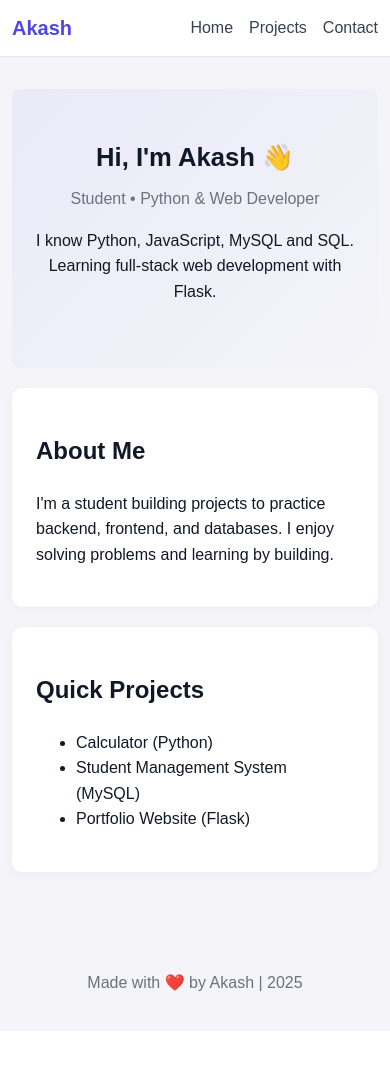
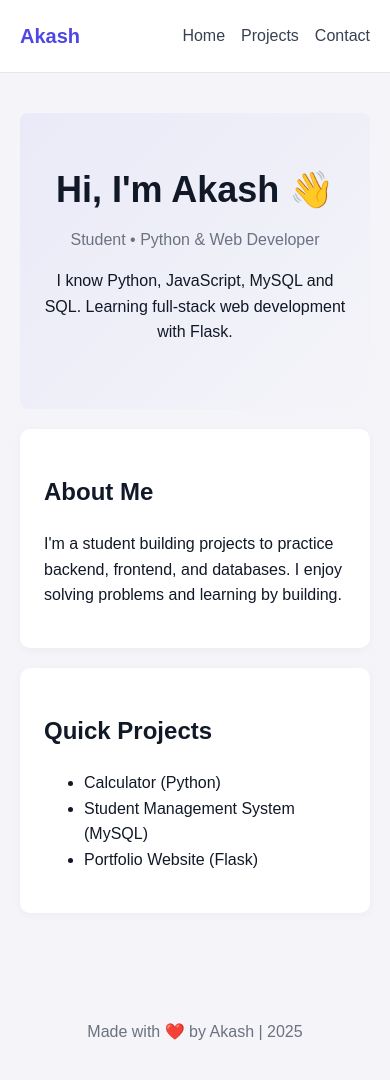
Before and after one commit to AkashCoderbyte/flask-portfolio, a Flask app: page / in a window 390 px wide. Before the commit the page ends 991 px from the top, so only its background shows below. Run offline with Flask 3, Linux system fonts and the light colour scheme.

Commit message:
Update style.css

```diff
--- a/AKKA/static/style.css
+++ b/AKKA/static/style.css
@@ -111,10 +111,3 @@ footer {
   margin-top: 30px;
   color: #6b7280;
 }
-
-/* responsive */
-@media (max-width: 640px) {
-   /* keep simple for now */
-  .hero h1 { font-size: 1.6rem; }
-  .container { padding: 12px; }
-}
```
